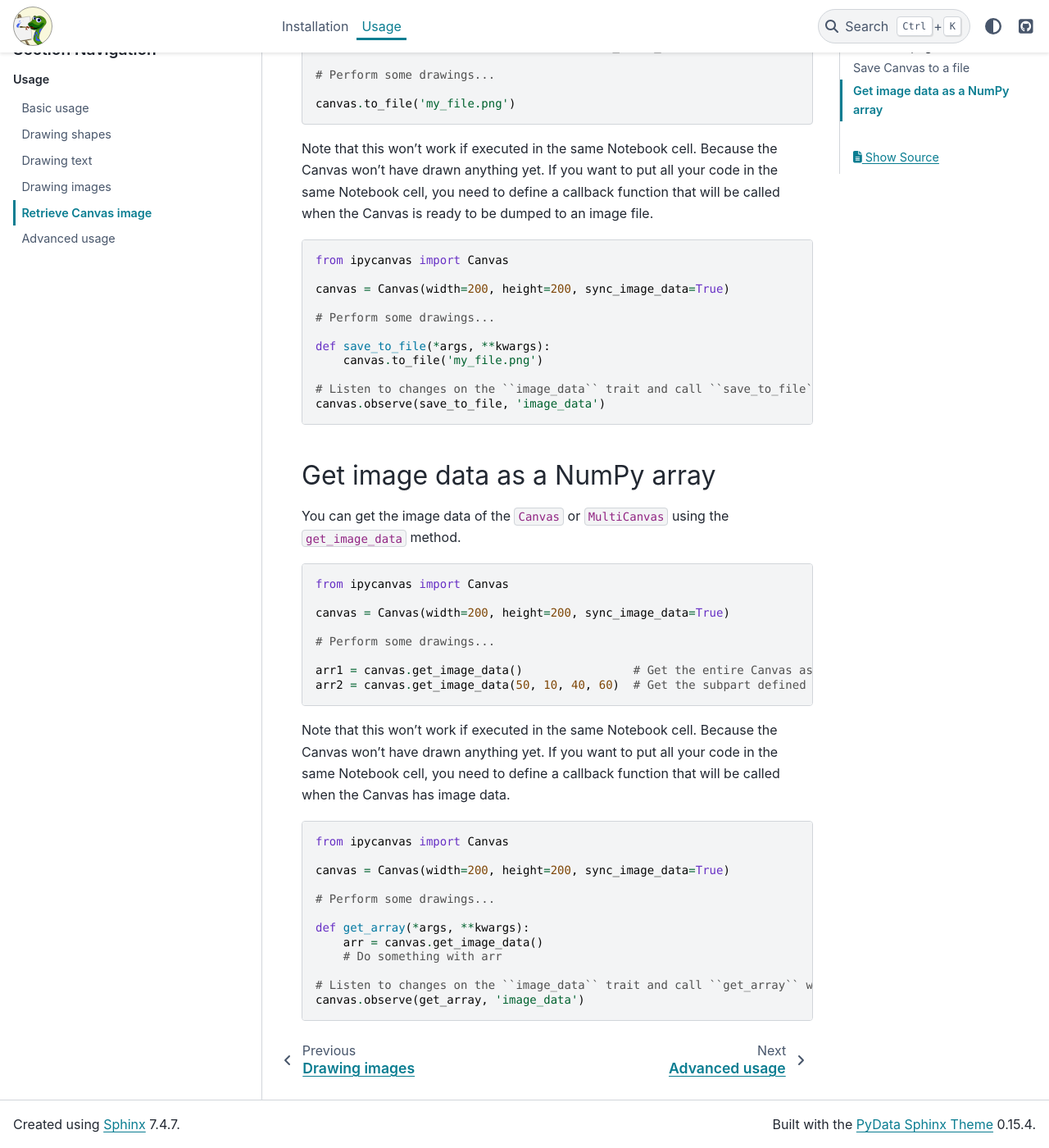
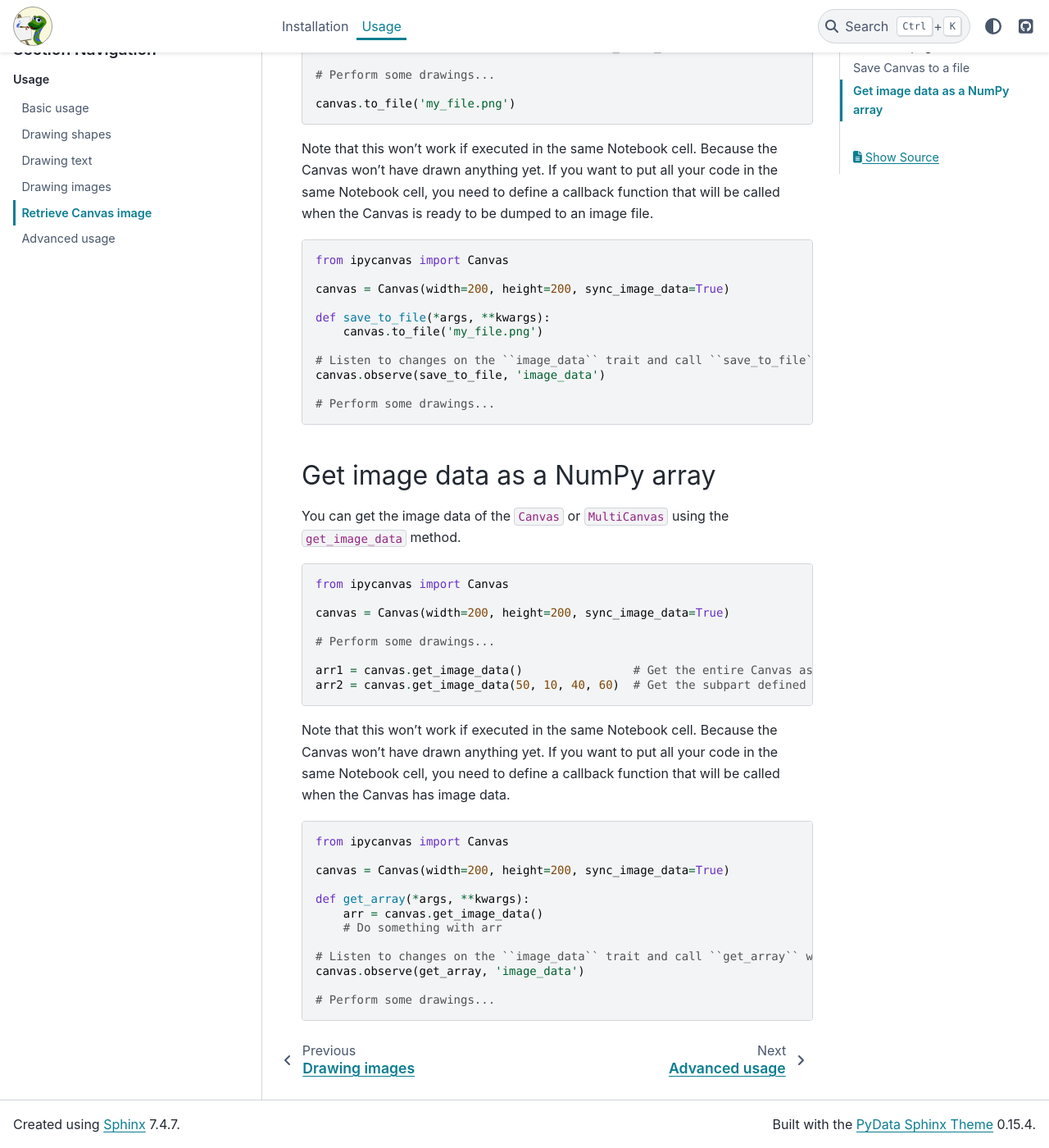
Before and after one commit to jupyter-widgets-contrib/ipycanvas, a Sphinx documentation site: the page built from docs/source/retrieve_images.rst, in a window 1280 px wide and 1400 px high, scrolled down 685 px. Shown: the whole window at 82% size. Built offline with Sphinx 7.4.7 and the PyData theme 0.15.4, drawn with Linux system fonts in a browser that asks for light colours; pages that are not in the unit, such as notebooks, are missing from menus.

Commit message:
Docs: fix file save section
Signed-off-by: martinRenou <martin.renou@gmail.com>

```diff
--- a/docs/source/retrieve_images.rst
+++ b/docs/source/retrieve_images.rst
@@ -31,13 +31,13 @@ Note that this won't work if executed in the same Notebook cell. Because the Can
 
     canvas = Canvas(width=200, height=200, sync_image_data=True)
 
-    # Perform some drawings...
-
     def save_to_file(*args, **kwargs):
         canvas.to_file('my_file.png')
 
     # Listen to changes on the ``image_data`` trait and call ``save_to_file`` when it changes.
     canvas.observe(save_to_file, 'image_data')
+
+    # Perform some drawings...
 
 Get image data as a NumPy array
 -------------------------------
@@ -63,11 +63,11 @@ Note that this won't work if executed in the same Notebook cell. Because the Can
 
     canvas = Canvas(width=200, height=200, sync_image_data=True)
 
-    # Perform some drawings...
-
     def get_array(*args, **kwargs):
         arr = canvas.get_image_data()
         # Do something with arr
 
     # Listen to changes on the ``image_data`` trait and call ``get_array`` when it changes.
     canvas.observe(get_array, 'image_data')
+
+    # Perform some drawings...
```
